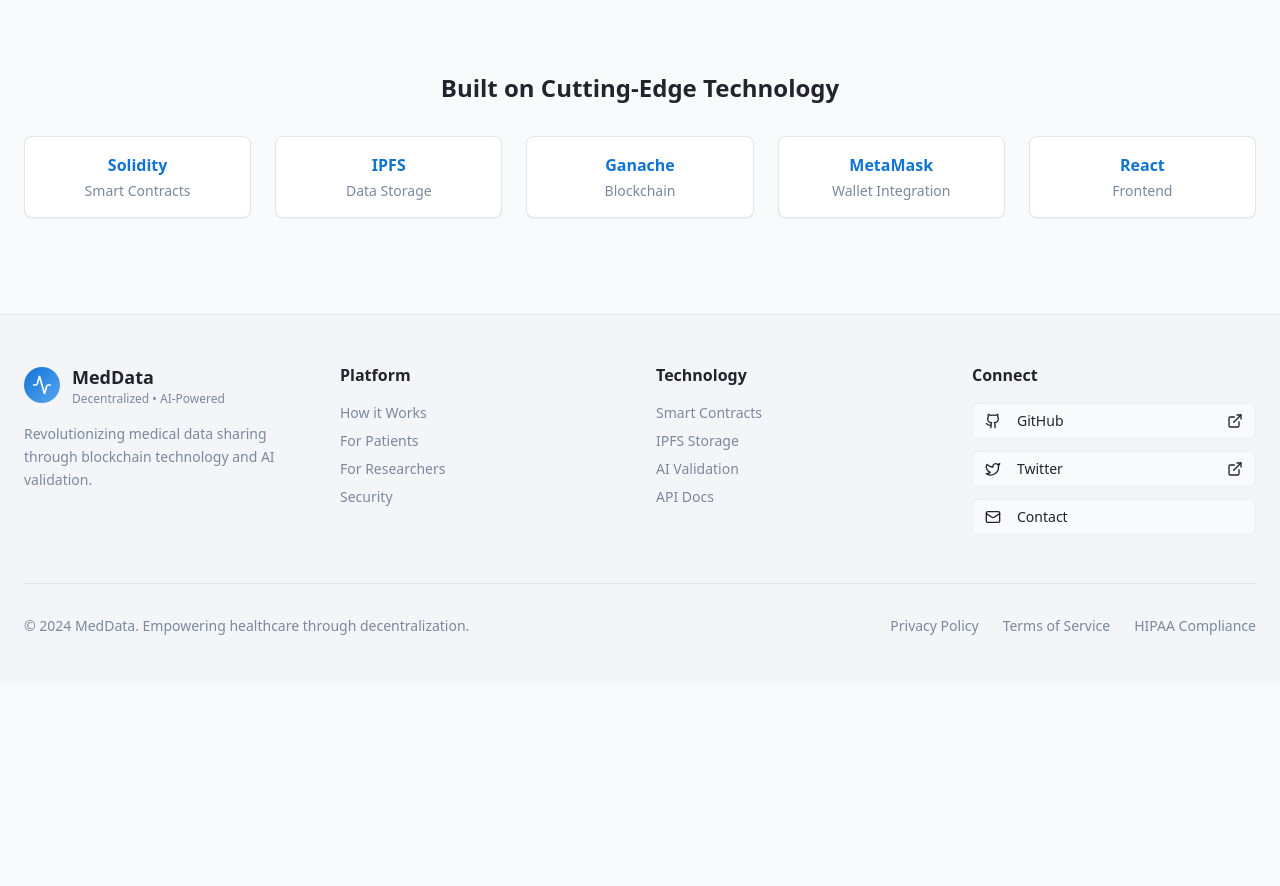
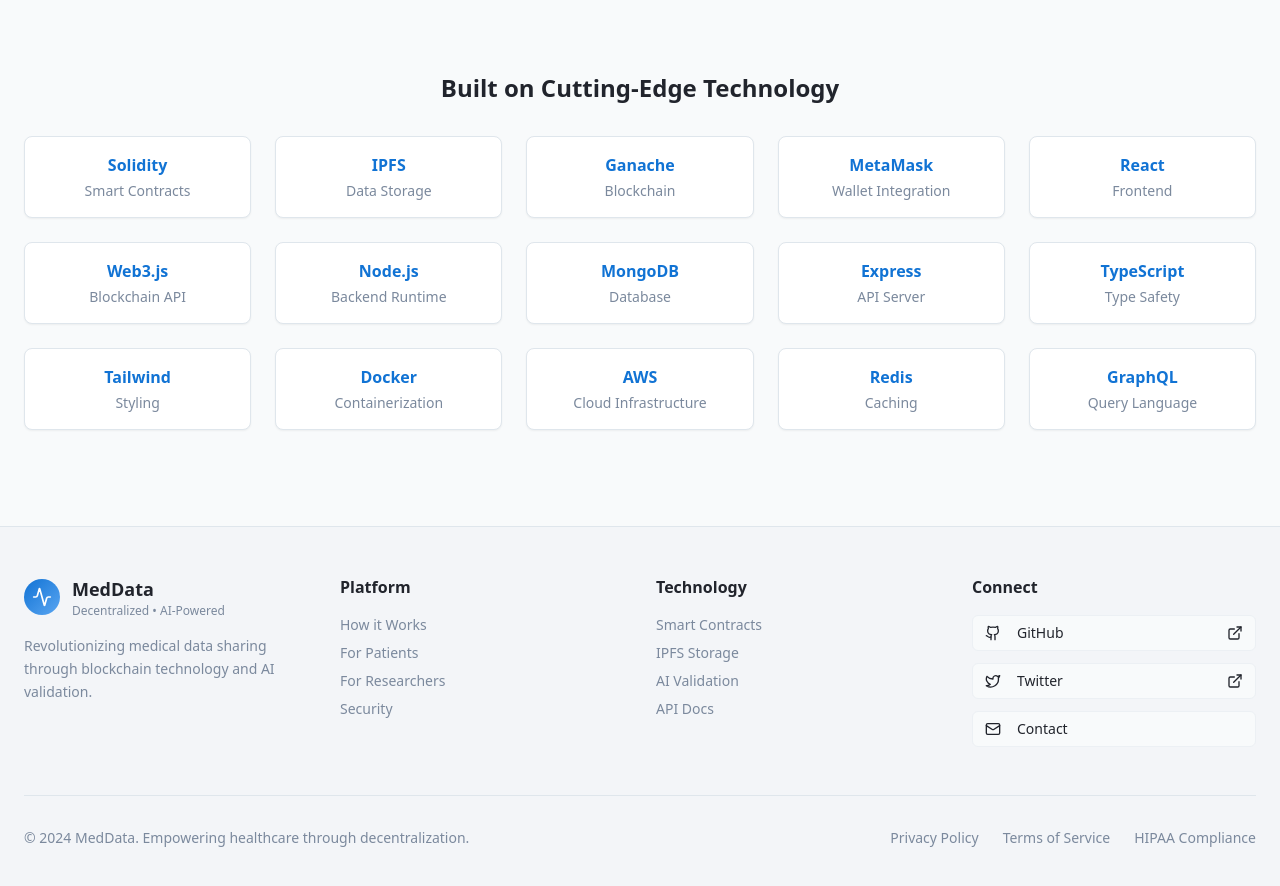
Before and after one commit to Goshan189/decent-med-data, a React (Vite) app: page / in a window 1280 px wide. Shown: the part 2940-3826 px from the top of the page. Before the commit the page ends 3624 px from the top, so only its background shows below. Built offline with nearby package versions, Linux system fonts and the light colour scheme.

Commit message:
Add node functionality
The user wants to increase the nodes for the website.

```diff
--- a/src/components/RoleBasedSections.tsx
+++ b/src/components/RoleBasedSections.tsx
@@ -124,13 +124,23 @@ const RoleBasedSections = () => {
           <h3 className="text-xl sm:text-2xl font-bold text-foreground mb-6 sm:mb-8">
             Built on Cutting-Edge Technology
           </h3>
-          <div className="grid grid-cols-2 sm:grid-cols-3 lg:grid-cols-5 gap-3 sm:gap-4 lg:gap-6">
+          <div className="grid grid-cols-2 sm:grid-cols-3 lg:grid-cols-4 xl:grid-cols-5 gap-3 sm:gap-4 lg:gap-6">
             {[
               { name: "Solidity", desc: "Smart Contracts" },
               { name: "IPFS", desc: "Data Storage" },
               { name: "Ganache", desc: "Blockchain" },
               { name: "MetaMask", desc: "Wallet Integration" },
-              { name: "React", desc: "Frontend" }
+              { name: "React", desc: "Frontend" },
+              { name: "Web3.js", desc: "Blockchain API" },
+              { name: "Node.js", desc: "Backend Runtime" },
+              { name: "MongoDB", desc: "Database" },
+              { name: "Express", desc: "API Server" },
+              { name: "TypeScript", desc: "Type Safety" },
+              { name: "Tailwind", desc: "Styling" },
+              { name: "Docker", desc: "Containerization" },
+              { name: "AWS", desc: "Cloud Infrastructure" },
+              { name: "Redis", desc: "Caching" },
+              { name: "GraphQL", desc: "Query Language" }
             ].map((tech, index) => (
               <Card key={index} className="p-3 sm:p-4 hover:shadow-glow transition-all duration-300">
                 <CardContent className="text-center p-0">
```
